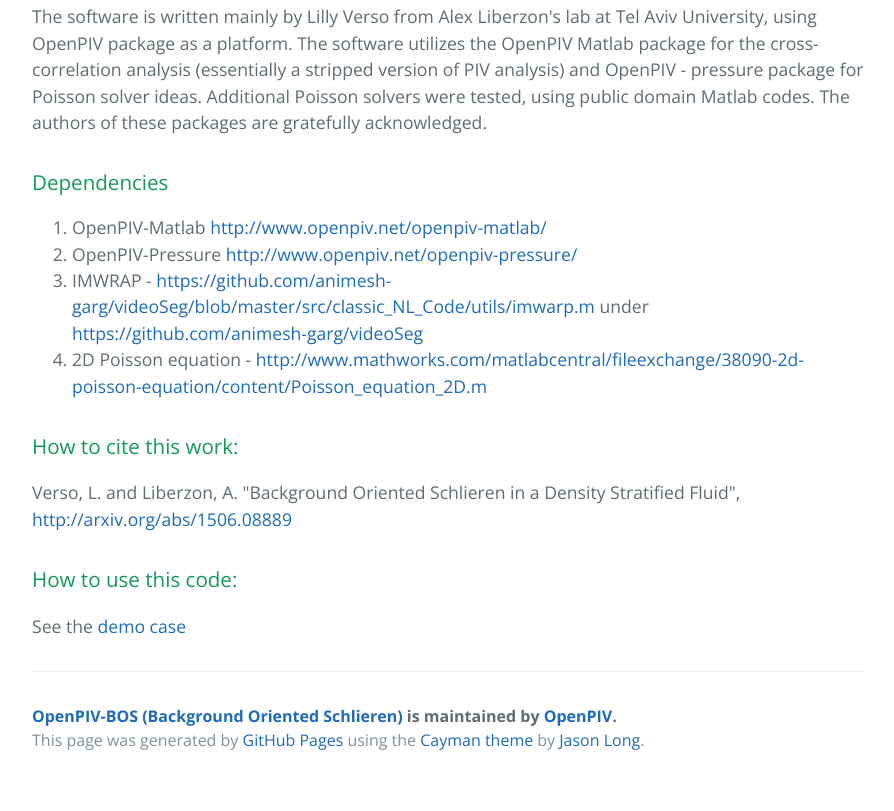
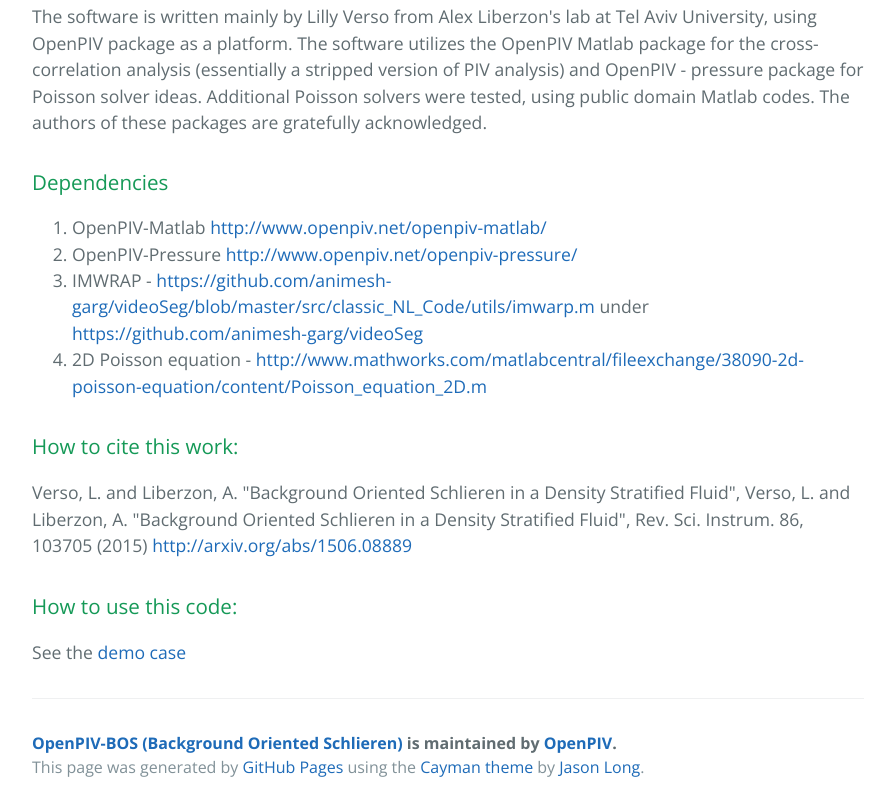
Before and after one commit to OpenPIV/bos, a plain HTML site: page index.html in a window 1280 px wide. Shown: the part 1185-1996 px from the top of the page, without its empty margins (192-1086 px from the left). Before the commit the page ends 1969 px from the top, so only its background shows below. Drawn offline with nearby package versions, Linux system fonts and the light colour scheme.

Commit message:
Update index.html

```diff
--- a/index.html
+++ b/index.html
@@ -64,7 +64,7 @@ Poisson solvers were tested, using public domain Matlab codes. The authors of th
 <h3>
 <a id="how-to-cite-this-work" class="anchor" href="#how-to-cite-this-work" aria-hidden="true"><span class="octicon octicon-link"></span></a>How to cite this work:</h3>
 
-<p>Verso, L. and Liberzon, A. "Background Oriented Schlieren in a Density Stratified Fluid", <a href="http://arxiv.org/abs/1506.08889">http://arxiv.org/abs/1506.08889</a></p>
+<p>Verso, L. and Liberzon, A. "Background Oriented Schlieren in a Density Stratified Fluid", Verso, L. and Liberzon, A. "Background Oriented Schlieren in a Density Stratified Fluid", Rev. Sci. Instrum. 86, 103705 (2015) <a href="http://arxiv.org/abs/1506.08889">http://arxiv.org/abs/1506.08889</a></p>
 
 
 <h3>
```
